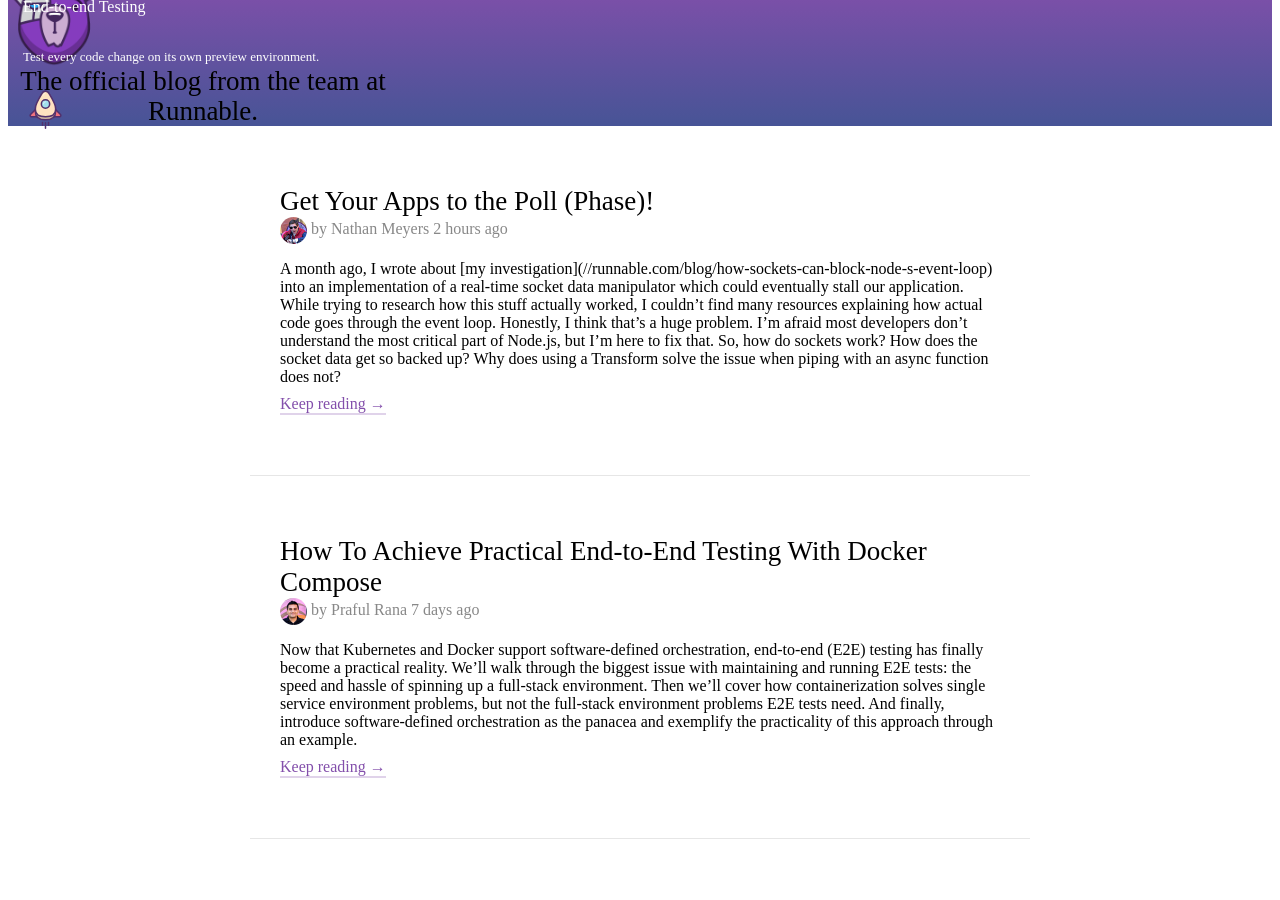
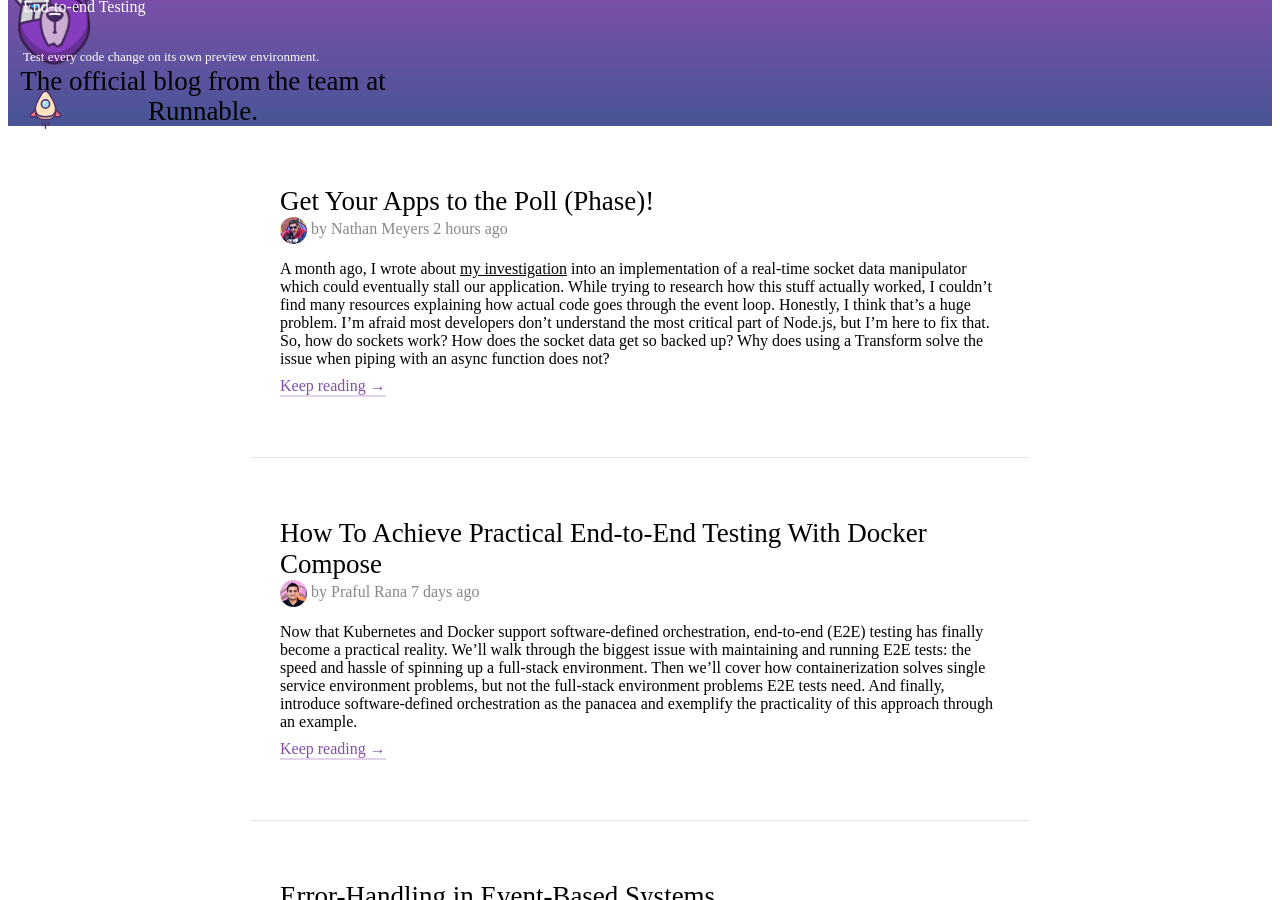
Before and after one commit to CodeNow/blog, a Jekyll site: the page built from index.html, in a window 1280 px wide and 900 px high, scrolled down 435 px. Built offline with Jekyll 4.4.1, drawn with Linux system fonts in a browser that asks for light colours; nearby versions of some CDN libraries; the list of posts is cut into pages by our own code.

Commit message:
fix links

```diff
--- a/_posts/2017-06-19-get-your-apps-to-the-poll-phase.md
+++ b/_posts/2017-06-19-get-your-apps-to-the-poll-phase.md
@@ -3,11 +3,11 @@ layout: post
 title: 'Get Your Apps to the Poll (Phase)!'
 author: nathan_m
 category: Engineering
-excerpt: 'A month ago, I wrote about [my investigation](//runnable.com/blog/how-sockets-can-block-node-s-event-loop) into an implementation of a real-time socket data manipulator which could eventually stall our application. While trying to research how this stuff actually worked, I couldn’t find many resources explaining how actual code goes through the event loop. Honestly, I think that’s a huge problem. I’m afraid most developers don’t understand the most critical part of Node.js, but I’m here to fix that. So, how do sockets work? How does the socket data get so backed up? Why does using a Transform solve the issue when piping with an async function does not?'
+excerpt: 'A month ago, I wrote about <a class="link" href="/blog/how-sockets-can-block-node-s-event-loop">my investigation</a> into an implementation of a real-time socket data manipulator which could eventually stall our application. While trying to research how this stuff actually worked, I couldn’t find many resources explaining how actual code goes through the event loop. Honestly, I think that’s a huge problem. I’m afraid most developers don’t understand the most critical part of Node.js, but I’m here to fix that. So, how do sockets work? How does the socket data get so backed up? Why does using a Transform solve the issue when piping with an async function does not?'
 date: 2017-06-19 15:00:00 -0800
 ---
 
-A month ago, I wrote about [my investigation](//runnable.com/blog/how-sockets-can-block-node-s-event-loop) into an implementation of a real-time socket data manipulator which could eventually stall our application. While trying to research how this stuff actually worked, I couldn’t find many resources explaining how actual code goes through the event loop. Honestly, I think that’s a huge problem. I’m afraid most developers don’t understand the most critical part of Node.js, but I’m here to fix that. So, how do sockets work? How does the socket data get so backed up? Why does using a Transform solve the issue when piping with an async function does not?
+A month ago, I wrote about [my investigation]({{ site.baseurl }}/how-sockets-can-block-node-s-event-loop) into an implementation of a real-time socket data manipulator which could eventually stall our application. While trying to research how this stuff actually worked, I couldn’t find many resources explaining how actual code goes through the event loop. Honestly, I think that’s a huge problem. I’m afraid most developers don’t understand the most critical part of Node.js, but I’m here to fix that. So, how do sockets work? How does the socket data get so backed up? Why does using a Transform solve the issue when piping with an async function does not?
 
 ### The event loop
 
@@ -25,7 +25,7 @@ This is the main flow of every Node app. The Poll phase blocks flow waiting for
 
 ### Buffering
 
-Now that we’ve got the basics down, we should talk about how Streams work in Node.JS. Streams are the constructs Node.JS uses to expose the machine’s network Sockets. They use the Node-specific class Buffer to hold their data. Buffers were created as a way to hold large amounts of Binary data, since pre-ES6 didn’t have `TypedArray`. They are even more special than other structures in Node.js because their memory is allocated outside of the standard V8 heap. This means they have a larger memory allotment than the rest of Node, and they don’t affect the memory pressure of your whole app. Now, that isn’t to say they have unlimited memory; they don’t, but Node.js actually has [a few smart tricks](https://js.org/en/docs/guides/backpressuring-in-streams/) to keep everything smooth.
+Now that we’ve got the basics down, we should talk about how Streams work in Node.JS. Streams are the constructs Node.JS uses to expose the machine’s network Sockets. They use the Node-specific class Buffer to hold their data. Buffers were created as a way to hold large amounts of Binary data, since pre-ES6 didn’t have `TypedArray`. They are even more special than other structures in Node.js because their memory is allocated outside of the standard V8 heap. This means they have a larger memory allotment than the rest of Node, and they don’t affect the memory pressure of your whole app. Now, that isn’t to say they have unlimited memory; they don’t, but Node.js actually has [a few smart tricks](https://nodejs.org/en/docs/guides/backpressuring-in-streams/) to keep everything smooth.
 
 ### Working with Streams
 
```
